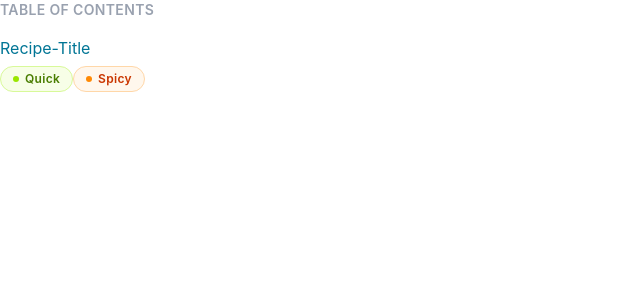
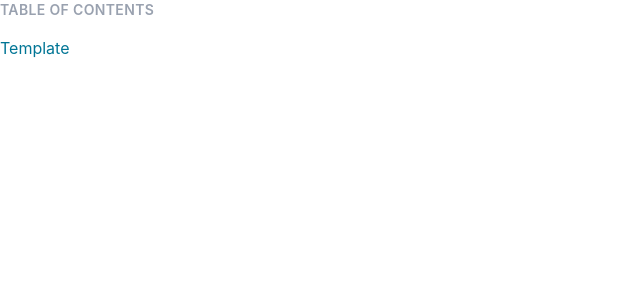
Before and after one commit to IcedPeppermintTea/recipes, a React (Vite) app: page / in a window 1280 px wide. Shown: the top 300 px of the page, without its empty margins (0-640 px from the left). Built offline with nearby package versions, Linux system fonts and the light colour scheme.

Commit message:
render recipe card

```diff
--- a/src/App.tsx
+++ b/src/App.tsx
@@ -1,6 +1,8 @@
 import React from "react";
 import Tag from "./components/Tag"
 import TableofContent from "./components/TableofContent";
+import { useState, useEffect } from 'react';
+import RecipeCard from "./components/RecipeCard";
 
 /* define the required objects */
 export type Tag = {
@@ -47,14 +49,40 @@ export type SummaryRecipe = Pick<Recipe, "id"| "title">
 // will map to the Manifest json
 export type TableofContent = SummaryRecipe[]
 
+function App() {
+  // state to control and render Table of Content
+  const [toc, setToc] = useState<TableofContent | null>(null)
 
-function App() {
+  // state to control current selected recipe
+  const [curRecipe, setCurRecipe] = useState<Recipe | null>(null)
+
+  // on toc recipe click - load recipe card
+  function selectRecipe(id: string) {
+    // use recipe id to request correct json file
+    async function loadRecipe(id: string) {
+      const response = await fetch(`src/recipe-data/${id}.json`)
+      const data: Recipe = await response.json()
+      // set current recipe to the new json recipe
+      setCurRecipe(data)
+    }
+
+    loadRecipe(id)
+  }
+
+  // Effect to control Manifest load
+    useEffect(() => {
+    async function loadManifest() {
+        const response = await fetch("src/recipe-data/manifest.json")
+        const data: TableofContent = await response.json()
+        setToc(data)
+    }
+    loadManifest()
+  }, [])
+
   return (
-    // example
     <div>
-      <TableofContent tocData={[{id: "example_id", title: "Recipe-Title"}]}/>
-    <Tag tagData={tagRegistry.find(t => t.id === "quick")!}/>
-    <Tag tagData={tagRegistry.find(t => t.id === "spicy")!}/>
+      {toc !== null ? <TableofContent tocData={toc} selectRecipe={selectRecipe}/> : null}
+      {curRecipe !== null ? <RecipeCard recipeData={curRecipe} /> : null}
     </div>
   )
 }
--- a/src/components/TableofContent.tsx
+++ b/src/components/TableofContent.tsx
@@ -2,9 +2,10 @@ import { type TableofContent as ToC } from "../App";
 
 type tableProps = {
     tocData: ToC
+    selectRecipe: (id: string) => void
 }
 
-function TableofContent({tocData}: tableProps) {
+function TableofContent({tocData, selectRecipe}: tableProps) {
     return (
         <nav className="w-full max-w-xs">
             <h2 className="text-sm font-semibold tracking-wide text-gray-400 uppercase mb-3">
@@ -13,7 +14,7 @@ function TableofContent({tocData}: tableProps) {
             <ul className="space-y-1">
                 {tocData.map(recipe => (
                     <li key={recipe.id}>
-                        <button
+                        <button onClick={() => selectRecipe(recipe.id)}
                             type="button"
                             className="w-full text-left text-cyan-700 hover:text-cyan-900 hover:underline underline-offset-2 decoration-cyan-300 py-1 transition-colors"
                         >
--- a/src/recipe-data/index.json
+++ /dev/null
@@ -1,6 +0,0 @@
-[
-    {
-        "id": "example-id",
-        "title": "Recipe-Title"
-    }
-]
--- a/src/recipe-data/template.json
+++ b/src/recipe-data/template.json
@@ -1,6 +1,6 @@
 {
-    "id": "example-id",
-    "title": "Recipe-Title",
+    "id": "template",
+    "title": "Template",
     "coverImg": "/images/placeholder.png",
     "tags": ["example1", "example2"],
     "ingredients": ["ingredient 1", "ingredient 2", "ingredient 3"],
```
Also changed, not shown: src/recipe-data/manifest.json (added).
